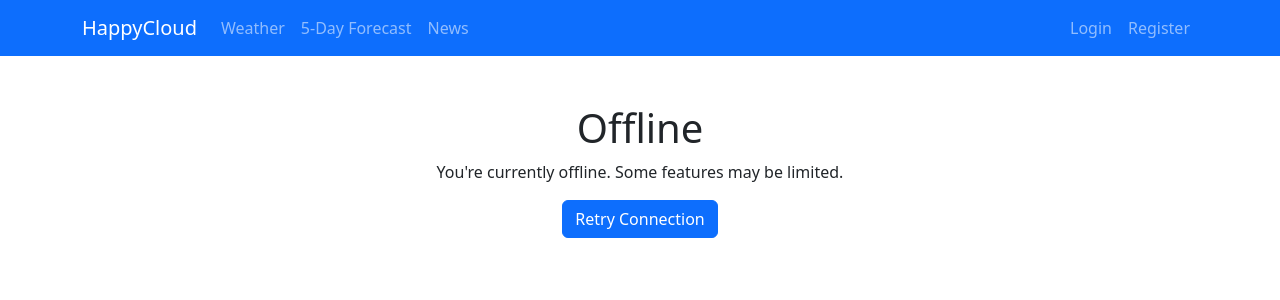
After one commit to shivanshu-singh-dev/HappyCloud, a Flask app: page /offline in a window 1280 px wide. The commit adds this page. Shown: the top 300 px of the page. Run offline with Flask 3, Linux system fonts and the light colour scheme; some libraries are stand-ins or nearby versions.

Commit message:
Offline Page

```diff
--- a/app.py
+++ b/app.py
@@ -73,6 +73,10 @@ def set_theme():
     current_user.theme = data['theme']
     db.session.commit()
     return jsonify({'status': 'success'})
+
+@app.route('/offline')
+def offline():
+    return render_template('offline.html')
 
 @app.route('/news')
 def news():
--- a/templates/base.html
+++ b/templates/base.html
@@ -9,6 +9,21 @@
     <link rel="stylesheet" href="https://cdnjs.cloudflare.com/ajax/libs/weather-icons/2.0.12/css/weather-icons.min.css">
     <link rel="stylesheet" href="https://cdn.jsdelivr.net/npm/bootstrap-icons@1.10.0/font/bootstrap-icons.css">
     <link rel="stylesheet" href="https://cdn.jsdelivr.net/npm/bootstrap-icons@1.10.0/font/bootstrap-icons.css">
+    <!-- PWA Meta Tags -->
+    <link rel="manifest" href="{{ url_for('static', filename='manifest.json') }}">
+    <meta name="theme-color" content="#0d6efd">
+    <meta name="apple-mobile-web-app-capable" content="yes">
+    <meta name="apple-mobile-web-app-status-bar-style" content="black-translucent">
+    <link rel="apple-touch-icon" href="{{ url_for('static', filename='icons/icon-192.png') }}">
+
+    <!-- Service Worker Registration -->
+    <script>
+        if ('serviceWorker' in navigator) {
+            window.addEventListener('load', () => {
+                navigator.serviceWorker.register('{{ url_for("static", filename="sw.js") }}');
+            });
+        }
+    </script>
 
     <style>
         :root {
--- /dev/null
+++ b/templates/offline.html
@@ -0,0 +1,13 @@
+{% extends "base.html" %}
+
+{% block content %}
+<div class="container text-center mt-5">
+    <h1><i class="bi bi-cloud-off"></i> Offline</h1>
+    <p>You're currently offline. Some features may be limited.</p>
+    <div class="mt-3">
+        <button class="btn btn-primary" onclick="window.location.reload()">
+            Retry Connection
+        </button>
+    </div>
+</div>
+{% endblock %}
```
Also changed, not shown: static/sw.js (added, +33 -0 lines), static/icons/icon-192.png.png (added), static/icons/icon-512.png.png (added).
